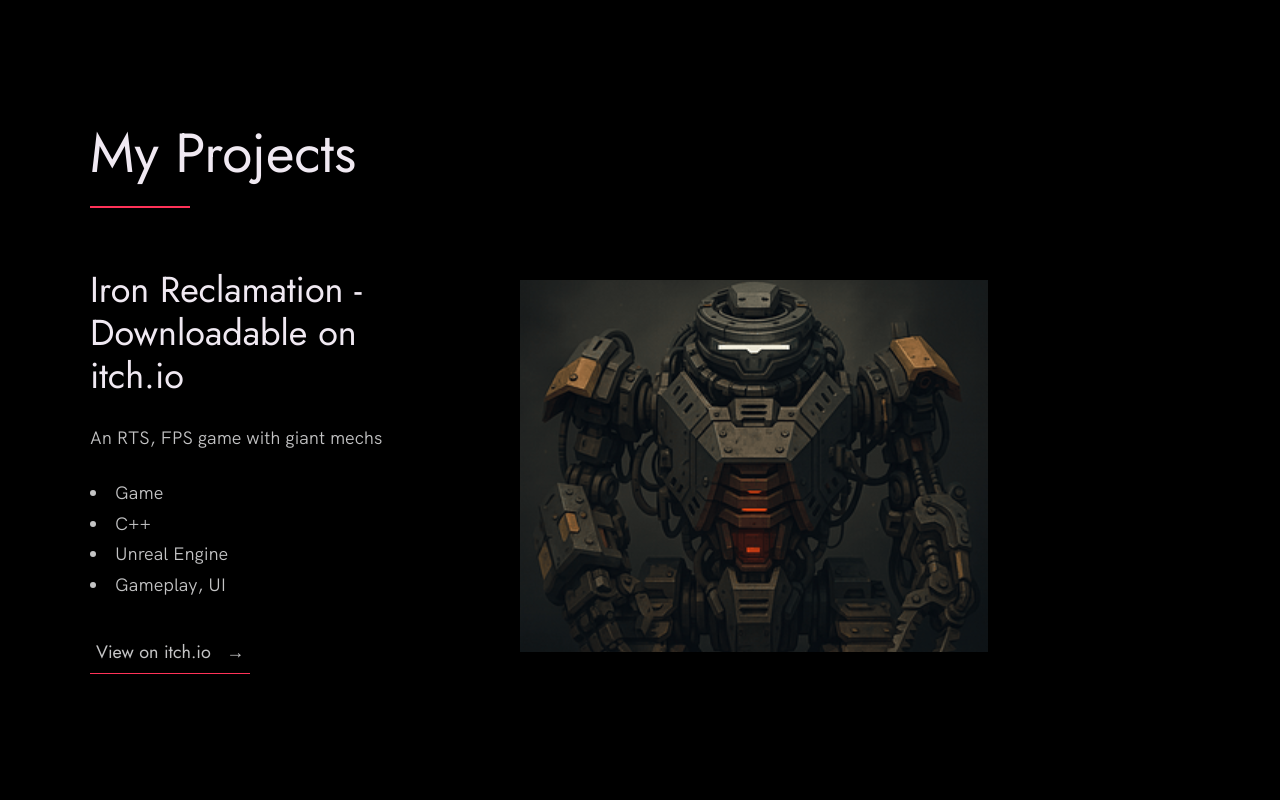
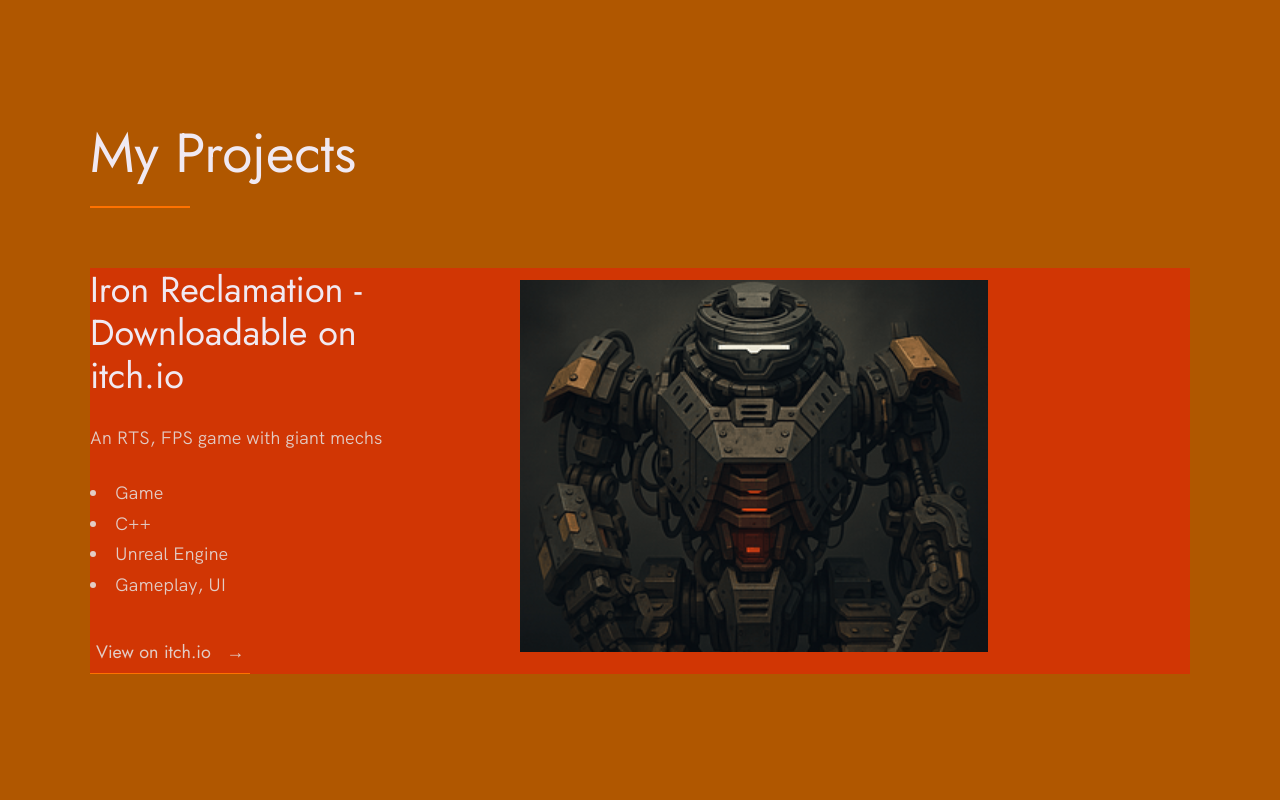
Before and after one commit to OrionsOperation/github-portfolio, a plain HTML site: page index.html in a window 1280 px wide. Shown: the part 800-1600 px from the top of the page. Drawn offline with Linux system fonts and the light colour scheme.

Commit message:
Changed colors

```diff
--- a/index.css
+++ b/index.css
@@ -38,7 +38,10 @@
     --pink: #ff3258;
     --white: #f0e9f2;
     --white-1: #e5e5e6da;
-
+    --brown: #B05700;
+    --red: #b33131;
+    --red-brown: #d13604;
+    --orange: #ff7200;
 
     --container-max-width: 1180px;
     --container-normal-width: 800px;
@@ -72,7 +75,7 @@
     font-weight: 400;
     color: var(--white-1);
     line-height: var(--line-height-normal);
-    background: var(--black);
+    background: var(--brown);
     overflow-x: hidden;
 }
 
@@ -150,7 +153,7 @@
     display: block;
     height: 2px;
     width: 10rem;
-    background: var(--pink);
+    background: var(--orange);
     margin: var(--gutter-small) 0;
 }
 
@@ -201,7 +204,7 @@
 
 button:focus,
 a:focus {
-    outline: 2px solid var(--pink);
+    outline: 2px solid var(--orange);
 }
 
 body:not(.user-is-tabbing) button:focus,
@@ -210,7 +213,7 @@
 }
 
 .link:hover {
-    color: var(--pink);
+    color: var(--orange);
 }
 
 .btn {
@@ -219,7 +222,7 @@
     padding: 1rem 4.2rem;
     text-decoration: none;
     color: inherit;
-    border: 1px solid  var(--pink);
+    border: 1px solid var(--orange);
     font-weight: 400;
 }
 
@@ -234,7 +237,7 @@
     top: 0;
     left: 0;
     right: 100%;
-    background: var(--white);
+    background: var(--orange);
     height: 100%;
     z-index: -1;
     transition: all 0.2s cubic-bezier(1, 0.68, 0.16, 0.9);
@@ -243,11 +246,11 @@
     .btn:hover::after,
     .btn:focus::after {
         right: 0;
-    background: var(--pink);
+        background: var(--orange);
     }
 
 .btn--pink {
-    background: var(--pink);
+    background: var(--orange);
     transition: all 0.2s;
 }
 
@@ -266,7 +269,7 @@
     padding: .6rem;
     color: inherit;
     text-decoration: none;
-    border-bottom: 1px solid var(--pink);
+    border-bottom: 1px solid var(--orange);
 }
 
 .link__text::after {
@@ -289,7 +292,7 @@
     .link__text:hover::after,
     .link__text:focus:after {
         right: 0;
-    background: var(--pink);
+        background: var(--orange);
     }
 
 .link__text span {
@@ -308,7 +311,7 @@
     align-items: center;
     height: 5.5rem;
     width: 5.5rem;
-    background-color: var(--pink);
+    background-color: var(--orange);
     border-radius: 50%;
     z-index: 10;
     visibility: hidden;
@@ -390,13 +393,13 @@
 }
 
 .nav__link:hover {
-    color: var(--pink);
+    color: var(--orange);
 }
 
 .nav__link:hover::after {
     right: 0;
     height: 2px;
-    background: var(--pink);
+    background: var(--orange);
 }
 
 /* --------------------------------------- */
--- a/index.html
+++ b/index.html
@@ -30,7 +30,6 @@
           <ul class="nav__items">
               <li class="nav__item"><a href="#work" class="nav__link">Projects</a></li>
               <li class="nav__item"><a href="#experience" class="nav__link">Experience</a></li>
-              <li class="nav__item"><a href="#education" class="nav__link">Education</a></li>
               <li class="nav__item"><a href="#about" class="nav__link">About</a></li>
               <li class="nav__item"><a href="#contact" class="nav__link">Contact</a></li>
           </ul>
--- a/index.js
+++ b/index.js
@@ -41,3 +41,99 @@
     alterStyles(isBackToTopRendered);
   }
 });
+
+window.addEventListener('DOMContentLoaded', () => {
+    const cssVars = ['--brown', '--red-brown', '--red'];
+    const rootStyles = getComputedStyle(document.documentElement);
+    const colors = cssVars
+        .map(v => rootStyles.getPropertyValue(v).trim())
+        .filter(Boolean);
+    if (!colors.length) return;
+
+    const hashToIndex = (str, mod) => {
+        let h = 2166136261; // FNV-1a
+        for (let i = 0; i < str.length; i++) {
+            h ^= str.charCodeAt(i);
+            h += (h << 1) + (h << 4) + (h << 7) + (h << 8) + (h << 24);
+        }
+        return Math.abs(h) % mod;
+    };
+
+    document.querySelectorAll('.work__box').forEach(box => {
+        const id = box.getAttribute('data-id') || box.textContent.trim().slice(0, 30);
+        const color = colors[hashToIndex(id, colors.length)];
+        box.style.backgroundColor = color;
+    });
+});
+
+window.addEventListener('DOMContentLoaded', () => {
+    const cssVars = ['--brown', '--red-brown', '--red'];
+    const rootStyles = getComputedStyle(document.documentElement);
+    const colors = cssVars
+        .map(v => rootStyles.getPropertyValue(v).trim())
+        .filter(Boolean);
+    if (!colors.length) return;
+
+    const hashToIndex = (str, mod) => {
+        let h = 2166136261; // FNV-1a
+        for (let i = 0; i < str.length; i++) {
+            h ^= str.charCodeAt(i);
+            h += (h << 1) + (h << 4) + (h << 7) + (h << 8) + (h << 24);
+        }
+        return Math.abs(h) % mod;
+    };
+
+    document.querySelectorAll('.client__logos').forEach(box => {
+        const id = box.getAttribute('data-id') || box.textContent.trim().slice(0, 30);
+        const color = colors[hashToIndex(id, colors.length)];
+        box.style.backgroundColor = color;
+    });
+});
+
+window.addEventListener('DOMContentLoaded', () => {
+    const cssVars = ['--brown', '--red-brown', '--red'];
+    const rootStyles = getComputedStyle(document.documentElement);
+    const colors = cssVars
+        .map(v => rootStyles.getPropertyValue(v).trim())
+        .filter(Boolean);
+    if (!colors.length) return;
+
+    const hashToIndex = (str, mod) => {
+        let h = 2166136261; // FNV-1a
+        for (let i = 0; i < str.length; i++) {
+            h ^= str.charCodeAt(i);
+            h += (h << 1) + (h << 4) + (h << 7) + (h << 8) + (h << 24);
+        }
+        return Math.abs(h) % mod;
+    };
+
+    document.querySelectorAll('.about__content').forEach(box => {
+        const id = box.getAttribute('data-id') || box.textContent.trim().slice(0, 30);
+        const color = colors[hashToIndex(id, colors.length)];
+        box.style.backgroundColor = color;
+    });
+});
+
+window.addEventListener('DOMContentLoaded', () => {
+    const cssVars = ['--brown', '--red-brown', '--red'];
+    const rootStyles = getComputedStyle(document.documentElement);
+    const colors = cssVars
+        .map(v => rootStyles.getPropertyValue(v).trim())
+        .filter(Boolean);
+    if (!colors.length) return;
+
+    const hashToIndex = (str, mod) => {
+        let h = 2166136261; // FNV-1a
+        for (let i = 0; i < str.length; i++) {
+            h ^= str.charCodeAt(i);
+            h += (h << 1) + (h << 4) + (h << 7) + (h << 8) + (h << 24);
+        }
+        return Math.abs(h) % mod;
+    };
+
+    document.querySelectorAll('.contact__info').forEach(box => {
+        const id = box.getAttribute('data-id') || box.textContent.trim().slice(0, 30);
+        const color = colors[hashToIndex(id, colors.length)];
+        box.style.backgroundColor = color;
+    });
+});
```
Lines whose indentation alone changed are shown as unchanged.
